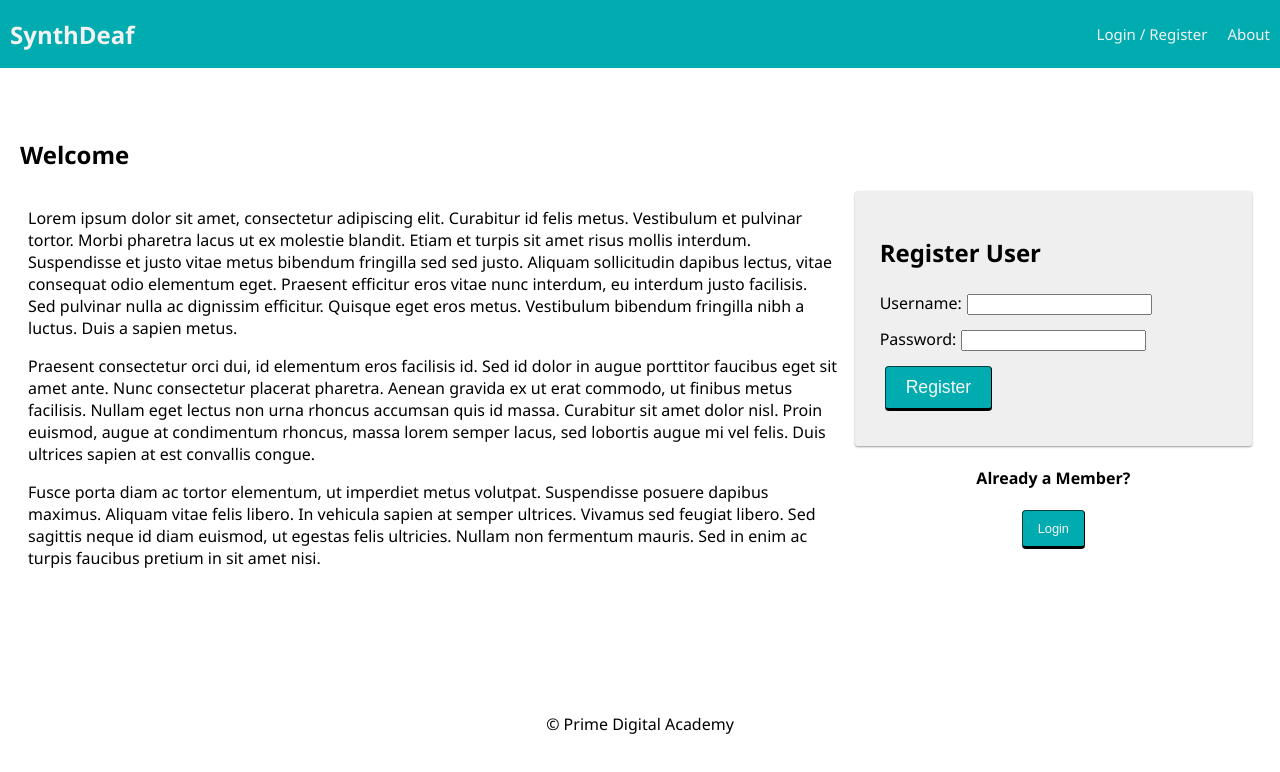
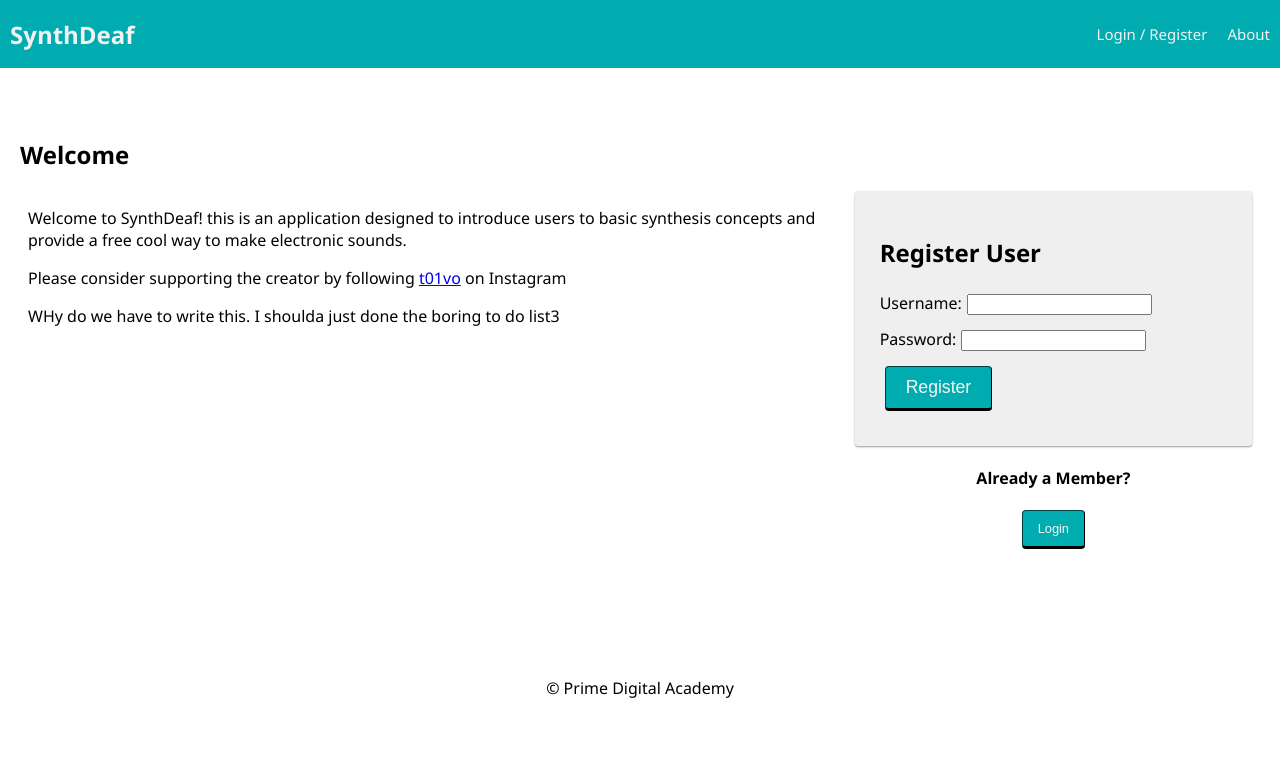
Before and after one commit to THannigan046/prime-solo-project, a React (Create React App) app: page /presets#/home in a window 1280 px wide. Shown: the top 772 px of the page. Built offline with nearby package versions, Linux system fonts and the light colour scheme; no server answers.

Commit message:
loading presets

```diff
--- a/src/components/AboutPage/AboutPage.jsx
+++ b/src/components/AboutPage/AboutPage.jsx
@@ -1,11 +1,16 @@
-import React from 'react';
-
+import React, {useState, useEffect} from 'react';
+import * as Tone from 'tone'
 // This is one of our simplest components
 // It doesn't have local state,
 // It doesn't dispatch any redux actions or display any part of redux state
 // or even care what the redux state is'
 
 function AboutPage() {
+
+  useEffect(() => {
+    Tone.Transport.stop()
+    Tone.Transport.cancel()
+  }, [])
   return (
     <div className="container">
       <div>
--- a/src/components/LandingPage/LandingPage.jsx
+++ b/src/components/LandingPage/LandingPage.jsx
@@ -20,35 +20,17 @@ function LandingPage() {
       <div className="grid">
         <div className="grid-col grid-col_8">
           <p>
-            Lorem ipsum dolor sit amet, consectetur adipiscing elit. Curabitur
-            id felis metus. Vestibulum et pulvinar tortor. Morbi pharetra lacus
-            ut ex molestie blandit. Etiam et turpis sit amet risus mollis
-            interdum. Suspendisse et justo vitae metus bibendum fringilla sed
-            sed justo. Aliquam sollicitudin dapibus lectus, vitae consequat odio
-            elementum eget. Praesent efficitur eros vitae nunc interdum, eu
-            interdum justo facilisis. Sed pulvinar nulla ac dignissim efficitur.
-            Quisque eget eros metus. Vestibulum bibendum fringilla nibh a
-            luctus. Duis a sapien metus.
+           Welcome to SynthDeaf! this is an application designed to introduce users
+           to basic synthesis concepts and provide a free cool way to make electronic sounds.
           </p>
 
           <p>
-            Praesent consectetur orci dui, id elementum eros facilisis id. Sed
-            id dolor in augue porttitor faucibus eget sit amet ante. Nunc
-            consectetur placerat pharetra. Aenean gravida ex ut erat commodo, ut
-            finibus metus facilisis. Nullam eget lectus non urna rhoncus
-            accumsan quis id massa. Curabitur sit amet dolor nisl. Proin
-            euismod, augue at condimentum rhoncus, massa lorem semper lacus, sed
-            lobortis augue mi vel felis. Duis ultrices sapien at est convallis
-            congue.
+            Please consider supporting the creator by following <a href='https://www.instagram.com/t01vo/'>t01vo</a> on Instagram
           </p>
 
           <p>
-            Fusce porta diam ac tortor elementum, ut imperdiet metus volutpat.
-            Suspendisse posuere dapibus maximus. Aliquam vitae felis libero. In
-            vehicula sapien at semper ultrices. Vivamus sed feugiat libero. Sed
-            sagittis neque id diam euismod, ut egestas felis ultricies. Nullam
-            non fermentum mauris. Sed in enim ac turpis faucibus pretium in sit
-            amet nisi.
+            WHy do we have to write this.
+            I shoulda just done the boring to do list3
           </p>
         </div>
         <div className="grid-col grid-col_4">
--- a/src/components/Play/Play.jsx
+++ b/src/components/Play/Play.jsx
@@ -8,7 +8,7 @@ function Play() {
     useEffect(() => {
         getPresets()
     }, [])
-
+    const preset = useSelector(store => store.presetReducer)
     const activePreset = useSelector(store => store.activePreset)
     const presetList = useSelector(store => store.presetList)
     const history = useHistory()
@@ -43,6 +43,8 @@ function Play() {
 
     const toEdit = (id) => {
         history.push(`/presets/${id}/edit`)
+        Tone.Transport.stop()
+        Tone.Transport.cancel()
     }
 
 
@@ -64,15 +66,6 @@ function Play() {
                userId: userId
             }
         })
-        /* axios.post('/api/preset', {
-            presetName, notes, kicks, snares, hats, toms, oscil, pattern, bpm, userId
-        }).then(() => {
-            console.log('post success');
-            alert('Preset Saved!')
-        }).catch((err) => {
-            console.log('post failed', err);
-            alert('ya dun goofed, try again')
-        }) */
     }
 
     const synth = new Tone.MonoSynth({
@@ -246,8 +239,40 @@ function Play() {
     }).toDestination()
 
     const loadPreset = (id) => {
-        let presetToLoad = presetList[id]
-        console.log('presetToLoad is', presetToLoad);
+
+        axios.get(`api/preset/${id}`)
+        .then((res) => {
+            console.log('response is', res.data);
+            dispatch({
+                type: 'SET_BPM',
+                payload: res.data.bpm
+            })
+            dispatch({
+                type: 'SET_TOMS',
+                payload: res.data.toms
+            })
+            dispatch({
+                type: 'SET_HATS',
+                payload: res.data.hats
+            })
+            dispatch({
+                type: 'SET_SNARES',
+                payload: res.data.snares
+            })
+            dispatch({
+                type: 'SET_KICKS',
+                payload: res.data.kicks
+            })
+            dispatch({
+                type: 'SET_NOTES',
+                payload: res.data.notes
+            })
+
+            dispatch({ type: 'SET_PATTERN', payload: res.data.pattern })
+
+            dispatch({ type: 'SET_OSCIL', payload: res.data.oscil })
+        })
+
 
     }
 
--- a/src/components/Presets/EditPage.jsx
+++ b/src/components/Presets/EditPage.jsx
@@ -30,8 +30,8 @@ function EditPage() {
         const notesToSend = [...notes.slice(0, stepNumber), value, ...notes.slice(stepNumber + 1)]
         console.log('notesToSend is', notesToSend);
         dispatch({
-            type: 'UPDATE_ACTIVE_PRESET',
-            payload: {notes: notesToSend}
+            type: 'SET_NOTES',
+            payload: notesToSend
         })
     }
     const handleKickChange = (stepNumber, event) => {
@@ -119,6 +119,7 @@ function EditPage() {
         <>
         <h1>this is an edit page</h1>
         <p>id is {params.id}</p>
+        <p>active preset is {activePreset.name}</p>
             <p>Notes</p>
             <form>
                 <select
--- a/src/redux/reducers/_root.reducer.js
+++ b/src/redux/reducers/_root.reducer.js
@@ -5,6 +5,7 @@ import preset from './preset.reducer';
 import presetList from './preset.list'
 import activePreset from './activePreset'
 import config from './config.reducer'
+import presetReducer from './preset.reducer'
 // rootReducer is the primary reducer for our entire project
 // It bundles up all of the other reducers so our project can use them.
 // This is imported in index.js as rootSaga
@@ -17,7 +18,8 @@ const rootReducer = combineReducers({
   preset,
   presetList,
   activePreset,
-  config
+  config,
+  presetReducer
 });
 
 export default rootReducer;
--- a/src/redux/sagas/preset.saga.js
+++ b/src/redux/sagas/preset.saga.js
@@ -8,13 +8,20 @@ function* presetSaga() {
     yield takeEvery('SAVE_PRESET_AS', savePresetAs)
     yield takeEvery('DELETE_PRESET', deletePreset)
     yield takeEvery('SAVE_PRESET', savePreset)
+    yield takeEvery('LOAD_PRESET', loadPreset)
 }
 
-
+function * loadPreset(action) {
+    const res = yield axios.get(`/api/preset/${action.payload}`)
+    yield put({
+        type: 'UPDATE_ACTIVE_PRESET',
+        payload: res.data
+    })
+}
 function* fetchActivePreset(action) {
     const res = yield axios.get(`/api/preset/${action.payload}`)
     yield put({
-        type: 'UPDATE_ACTIVE_PRESET',
+        type: 'SET_ACTIVE_PRESET',
         payload: res.data
     })
 }
```
Also changed, not shown: 1 other file (tests, documents, lock files or other folders).
